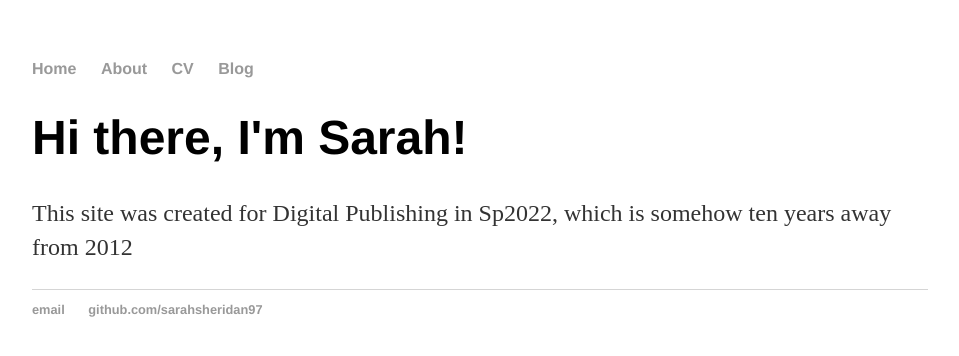
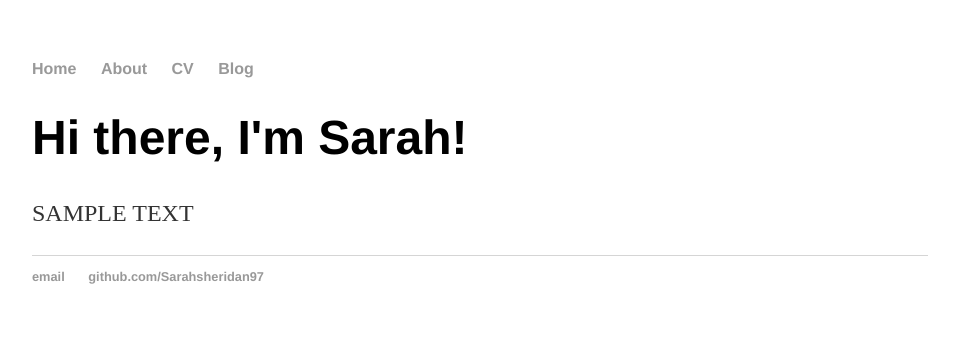
Before and after one commit to Sarahsheridan97/sarahsheridan97.github.io, a Jekyll site: the page built from index.html, in a window 1280 px wide. Shown: the top 356 px of the page, without its empty margins (160-1119 px from the left). Built offline with Jekyll 4.4.1, drawn with Linux system fonts in a browser that asks for light colours.

Commit message:
Update index.html
NO MESSAGE

```diff
--- a/index.html
+++ b/index.html
@@ -1,29 +1,8 @@
-<!DOCTYPE html>
-<html>
-	<head>
-		<title>Sarah Ebull, Digital Publishing Expert</title>
-		<link rel="stylesheet" type="text/css" href="/css/main.css">
-	</head>
-	<body>
-		<nav>
-    		<ul>
-        		<li><a href="/">Home</a></li>
-	        	<li><a href="/about">About</a></li>
-        		<li><a href="/cv">CV</a></li>
-        		<li><a href="/blog">Blog</a></li>
-    		</ul>
-		</nav>
-		<div class="container">
-    		<div class="blurb">
-        		<h1>Hi there, I'm Sarah!</h1>
-				<p>This site was created for Digital Publishing in Sp2022, which is somehow ten years away from 2012</p>
-    		</div><!-- /.blurb -->
-		</div><!-- /.container -->
-		<footer>
-    		<ul>
-        		<li><a href="mailto:rera12@outlook.com">email</a></li>
-        		<li><a href="https://github.com/SarahSheridan97">github.com/sarahsheridan97</a></li>
-			</ul>
-		</footer>
-	</body>
-</html>
+---
+layout: default
+title: "SarahSheridan97, Digital Publishing Expert"
+---
+<div class="blurb">
+	<h1>Hi there, I'm Sarah!</h1>
+	<p>SAMPLE TEXT</p>
+</div><!-- /.blurb -->
```
